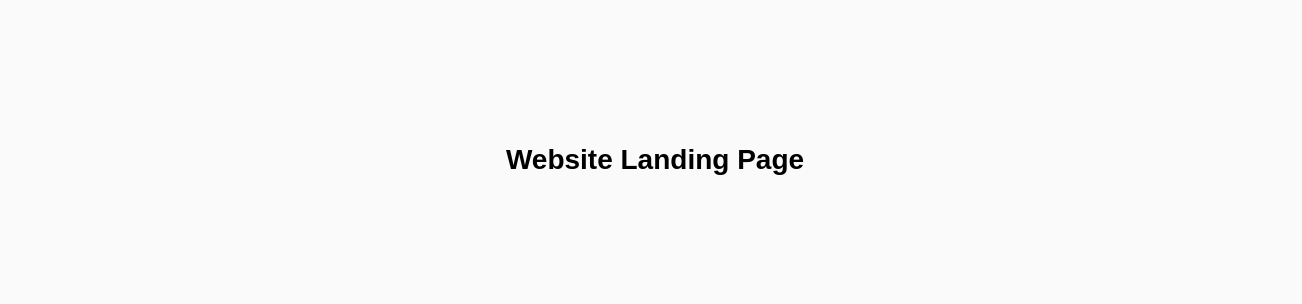
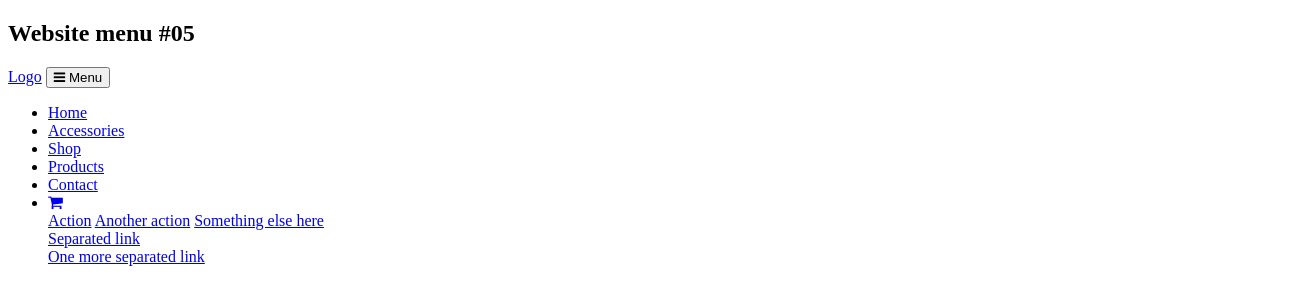
Before and after one commit to grkis/Playground, a plain HTML site: page index.html in a window 1280 px wide. Shown: the whole page, 1302 px wide, since content can reach past the window. Drawn offline with Linux system fonts and the light colour scheme.

Commit message:
Update index.html

```diff
--- a/index.html
+++ b/index.html
@@ -1,38 +1,62 @@
-<!DOCTYPE html>
-<html>
-
-<!-- Landing page template -->
-
+<!doctype html>
+<html lang="en">
     <head>
-    <title>Website Title</title>
-    <meta charset = "uft-8">
-    <meta name = "viewport" content = "Width=device-width, initial scale = 1, shrink-to-fit=no">
-    <link href="https://fonts.googleapis.com/css?family=Roboto:400,100,300,700" rel="stylesheet" type="text/css">
-    <link rel = "stylesheet" href="styles.css">
-
+    <title>Website menu 05</title>
+        <meta charset="utf-8">
+        <meta name="viewport" content="width=device-width, initial-scale=1, shrink-to-fit=no">
+        <link href='https://fonts.googleapis.com/css?family=Roboto:400,100,300,700' rel='stylesheet' type='text/css'>
+        <link rel="stylesheet" href="https://stackpath.bootstrapcdn.com/font-awesome/4.7.0/css/font-awesome.min.css">
+        <link rel="stylesheet" href="style.css">
     </head>
 
     <body>
-    <section class = "section">
-        <div class = "container">
-            <div class = "row content-center">
-                <div class = "col-maxwid text-center mb">
-                    <h2 class = "heading-section"> Website Landing Page </h2>
+        <section class="ftco-section">
+        <div class="container">
+        <div class="row justify-content-center">
+        <div class="col-md-6 text-center mb-5">
+        <h2 class="heading-section">Website menu #05</h2>
         </div>
         </div>
         </div>
-        <div class = "container">
+        <div class="container">
+        <nav class="navbar navbar-expand-lg ftco_navbar ftco-navbar-light" id="ftco-navbar">
+        <div class="container">
+        <a class="navbar-brand" href="index.html">Logo</a>
+        <button class="navbar-toggler" type="button" data-toggle="collapse" data-target="#ftco-nav" aria-controls="ftco-nav" aria-expanded="false" aria-label="Toggle navigation">
+        <span class="fa fa-bars"></span> Menu
+        </button>
         <div class="collapse navbar-collapse" id="ftco-nav">
         <ul class="navbar-nav ml-auto mr-md-3">
-                <!-- href="#"" for now. Replace with links to each page later'-->
         <li class="nav-item active"><a href="#" class="nav-link">Home</a></li>
-                <li class="nav-item"><a href="#" class="nav-link">About Us</a></li>
+        <li class="nav-item"><a href="#" class="nav-link">Accessories</a></li>
+        <li class="nav-item"><a href="#" class="nav-link">Shop</a></li>
         <li class="nav-item"><a href="#" class="nav-link">Products</a></li>
-                <li class="nav-item"><a href="#" class="nav-link">Pricing</a></li>
-                <li class="nav-item"><a href="#" class="nav-link">Contact Us</a></li>
+        <li class="nav-item"><a href="#" class="nav-link">Contact</a></li>
+        <li class="dropdown nav-item d-md-flex align-items-center">
+        <a href="#" class="dropdown-toggle nav-link d-flex align-items-center justify-content-center icon-cart p-0" id="dropdown04" data-toggle="dropdown" aria-expanded="false">
+        <i class="fa fa-shopping-cart"></i>
+        <b class="caret"></b>
+        </a>
+        <div class="dropdown-menu dropdown-menu-right" aria-labelledby="dropdown04">
+        <a href="#" class="dropdown-item">Action</a>
+        <a href="#" class="dropdown-item">Another action</a>
+        <a href="#" class="dropdown-item">Something else here</a>
+        <div class="dropdown-divider"></div>
+        <a href="#" class="dropdown-item">Separated link</a>
+        <div class="dropdown-divider"></div>
+        <a href="#" class="dropdown-item">One more separated link</a>
+        </div>
+        </li>
+        </ul>
+        </div>
+        </div>
+        </nav>
+
         </div>
         </section>
+
     </body>
+</html>
 
 
 
```
Lines whose indentation alone changed are shown as unchanged.
